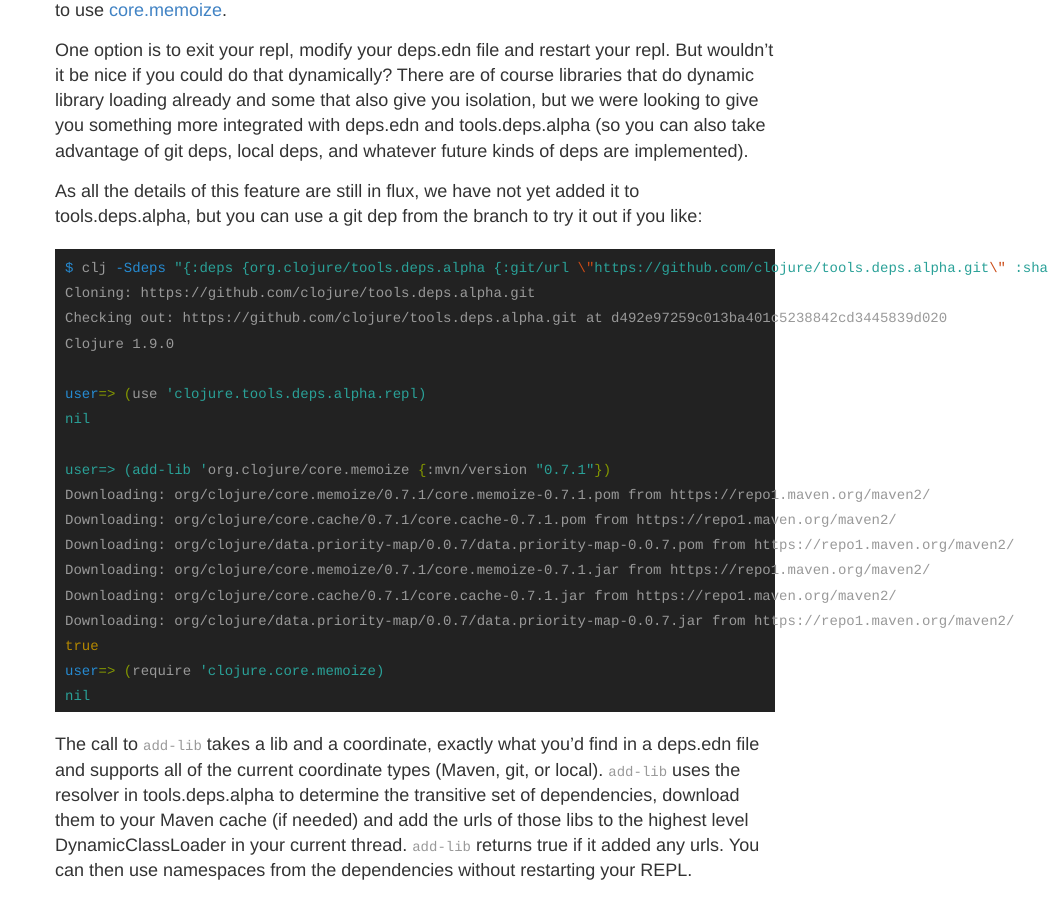
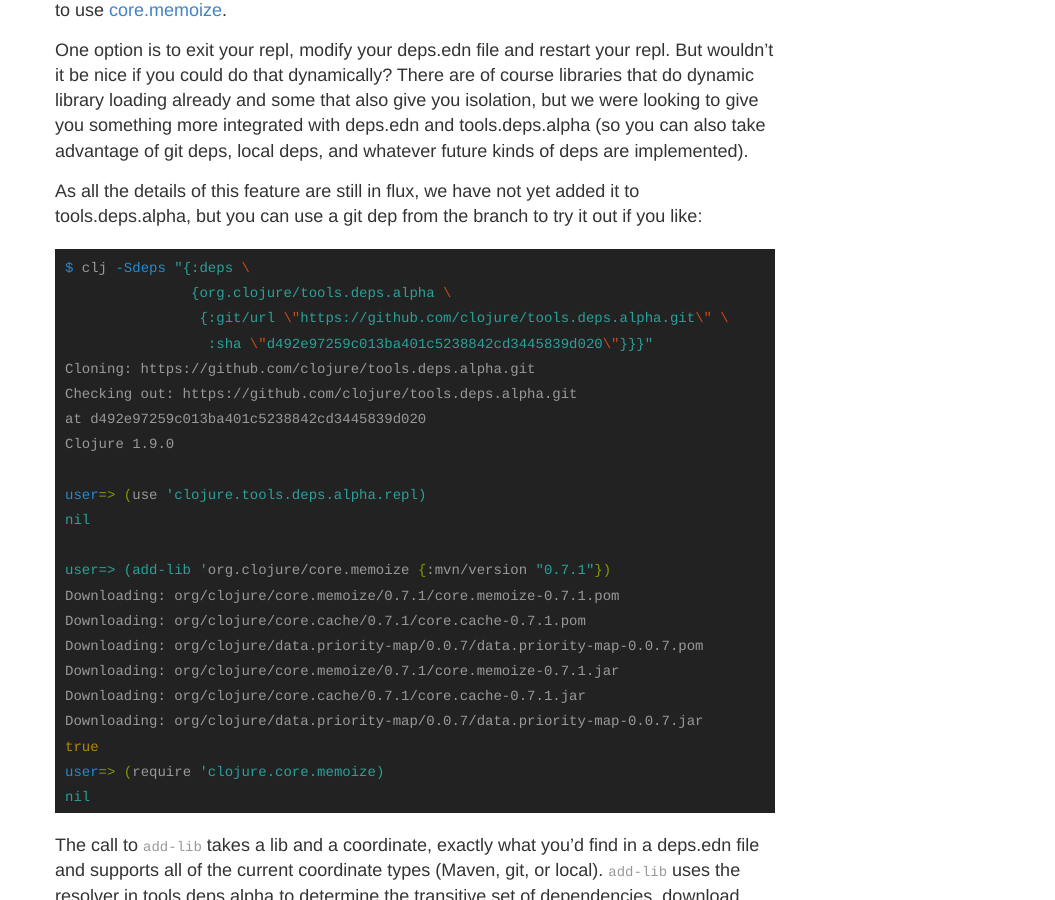
Before and after one commit to insideclojure/insideclojure.github.io, a Jekyll site: the page built from _posts/2018-05-04-add-lib.md, in a window 1280 px wide and 900 px high, scrolled down 305 px. Shown: the whole window, without its empty margins (225-1280 px from the left). Built offline with Jekyll 4.4.1, drawn with Linux system fonts in a browser that asks for light colours; comment, search, counter and statistics services are not loaded.

Commit message:
tweak output for readability

```diff
--- a/_posts/2018-05-04-add-lib.md
+++ b/_posts/2018-05-04-add-lib.md
@@ -11,21 +11,25 @@
 As all the details of this feature are still in flux, we have not yet added it to tools.deps.alpha, but you can use a git dep from the branch to try it out if you like:
 
 {% highlight shell %}
-$ clj -Sdeps "{:deps {org.clojure/tools.deps.alpha {:git/url \"https://github.com/clojure/tools.deps.alpha.git\" :sha \"d492e97259c013ba401c5238842cd3445839d020\"}}}"
+$ clj -Sdeps "{:deps \
+               {org.clojure/tools.deps.alpha \
+                {:git/url \"https://github.com/clojure/tools.deps.alpha.git\" \
+                 :sha \"d492e97259c013ba401c5238842cd3445839d020\"}}}"
 Cloning: https://github.com/clojure/tools.deps.alpha.git
-Checking out: https://github.com/clojure/tools.deps.alpha.git at d492e97259c013ba401c5238842cd3445839d020
+Checking out: https://github.com/clojure/tools.deps.alpha.git
+at d492e97259c013ba401c5238842cd3445839d020
 Clojure 1.9.0
 
 user=> (use 'clojure.tools.deps.alpha.repl)
 nil
 
 user=> (add-lib 'org.clojure/core.memoize {:mvn/version "0.7.1"})
-Downloading: org/clojure/core.memoize/0.7.1/core.memoize-0.7.1.pom from https://repo1.maven.org/maven2/
-Downloading: org/clojure/core.cache/0.7.1/core.cache-0.7.1.pom from https://repo1.maven.org/maven2/
-Downloading: org/clojure/data.priority-map/0.0.7/data.priority-map-0.0.7.pom from https://repo1.maven.org/maven2/
-Downloading: org/clojure/core.memoize/0.7.1/core.memoize-0.7.1.jar from https://repo1.maven.org/maven2/
-Downloading: org/clojure/core.cache/0.7.1/core.cache-0.7.1.jar from https://repo1.maven.org/maven2/
-Downloading: org/clojure/data.priority-map/0.0.7/data.priority-map-0.0.7.jar from https://repo1.maven.org/maven2/
+Downloading: org/clojure/core.memoize/0.7.1/core.memoize-0.7.1.pom
+Downloading: org/clojure/core.cache/0.7.1/core.cache-0.7.1.pom
+Downloading: org/clojure/data.priority-map/0.0.7/data.priority-map-0.0.7.pom
+Downloading: org/clojure/core.memoize/0.7.1/core.memoize-0.7.1.jar
+Downloading: org/clojure/core.cache/0.7.1/core.cache-0.7.1.jar
+Downloading: org/clojure/data.priority-map/0.0.7/data.priority-map-0.0.7.jar
 true
 user=> (require 'clojure.core.memoize)
 nil
```
